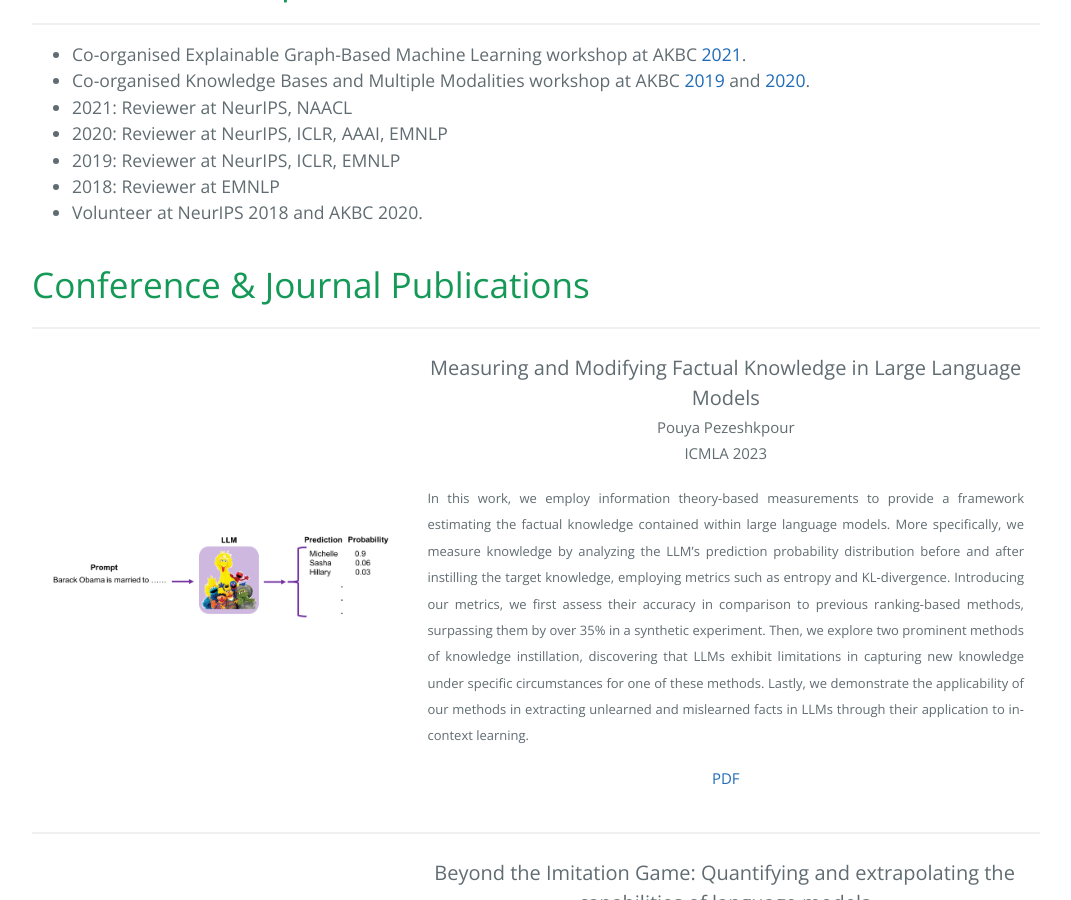
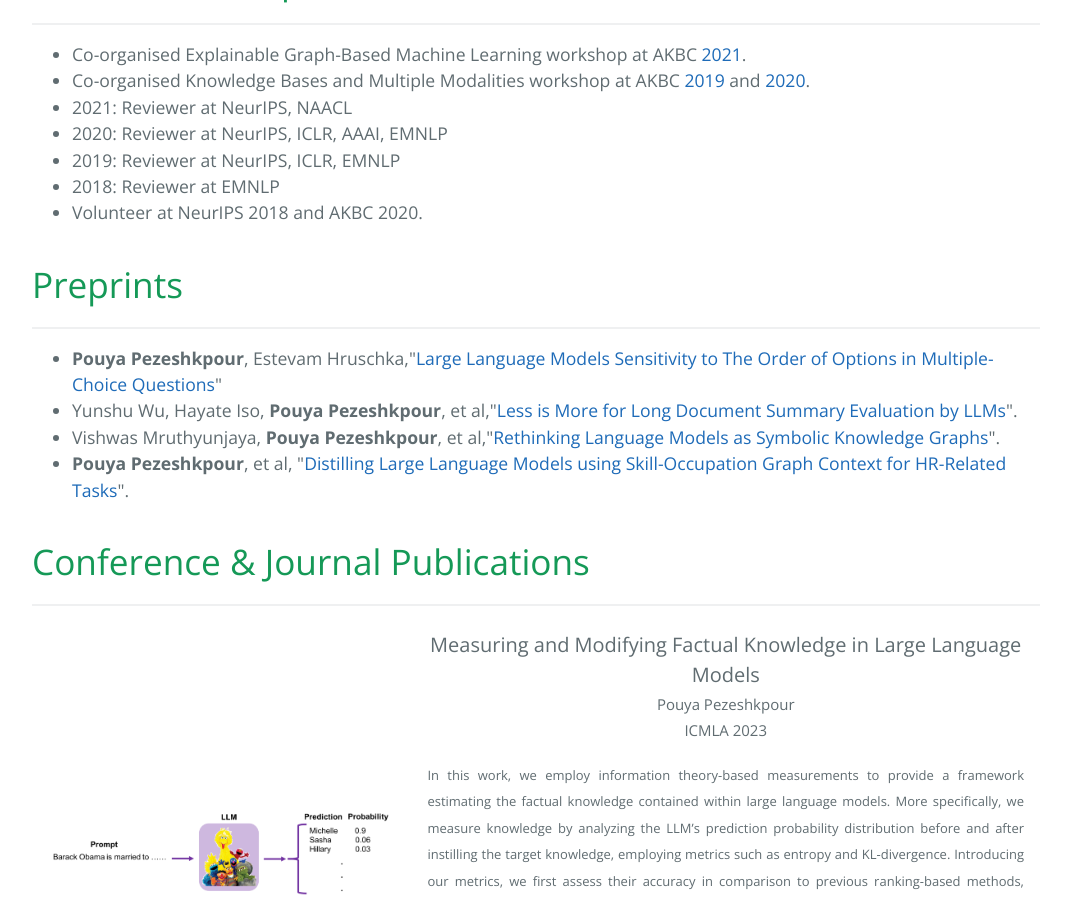
Before and after one commit to pouyapez/pouyapez.github.io, a Jekyll site: the page built from index.md, in a window 1280 px wide and 900 px high, scrolled down 1017 px. Shown: the whole window, without its empty margins (104-1175 px from the left). Built offline with Jekyll 4.4.1, drawn with Linux system fonts in a browser that asks for light colours.

Commit message:
Update index.md

```diff
--- a/index.md
+++ b/index.md
@@ -39,6 +39,17 @@ layout: default
   <li>2018: Reviewer at EMNLP</li>
   <li>Volunteer at NeurIPS 2018 and AKBC 2020.</li>
 </ul>
+
+# Preprints
+* * *
+<ul>
+   <li><b>Pouya Pezeshkpour</b>, Estevam Hruschka,"<a href="https://arxiv.org/pdf/2308.11483.pdf">Large Language Models Sensitivity to The Order of Options in Multiple-Choice Questions</a>"</li>
+   <li>Yunshu Wu, Hayate Iso, <b>Pouya Pezeshkpour</b>, et al,"<a href="https://arxiv.org/pdf/2309.07382">Less is More for Long Document Summary Evaluation by LLMs</a>".</li>
+  <li>Vishwas Mruthyunjaya, <b>Pouya Pezeshkpour</b>, et al,"<a href="https://arxiv.org/pdf/2308.13676">Rethinking Language Models as Symbolic Knowledge Graphs</a>".</li>
+  <li><b>Pouya Pezeshkpour</b>, et al, "<a href="https://arxiv.org/pdf/2311.06383.pdf">Distilling Large Language Models using Skill-Occupation Graph Context for HR-Related Tasks</a>".</li>
+</ul>
+
+
 
 
 # Conference & Journal Publications
```
